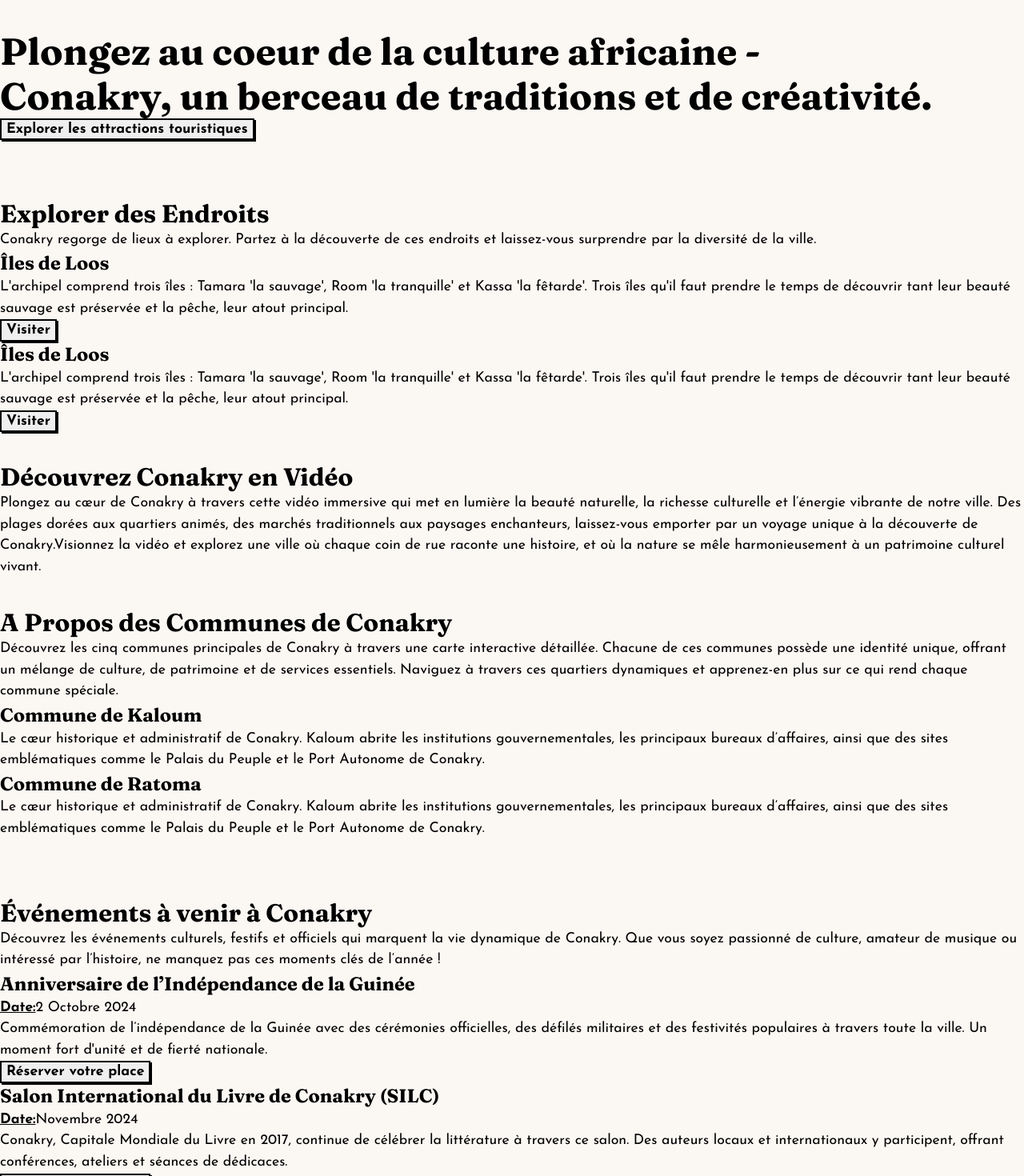
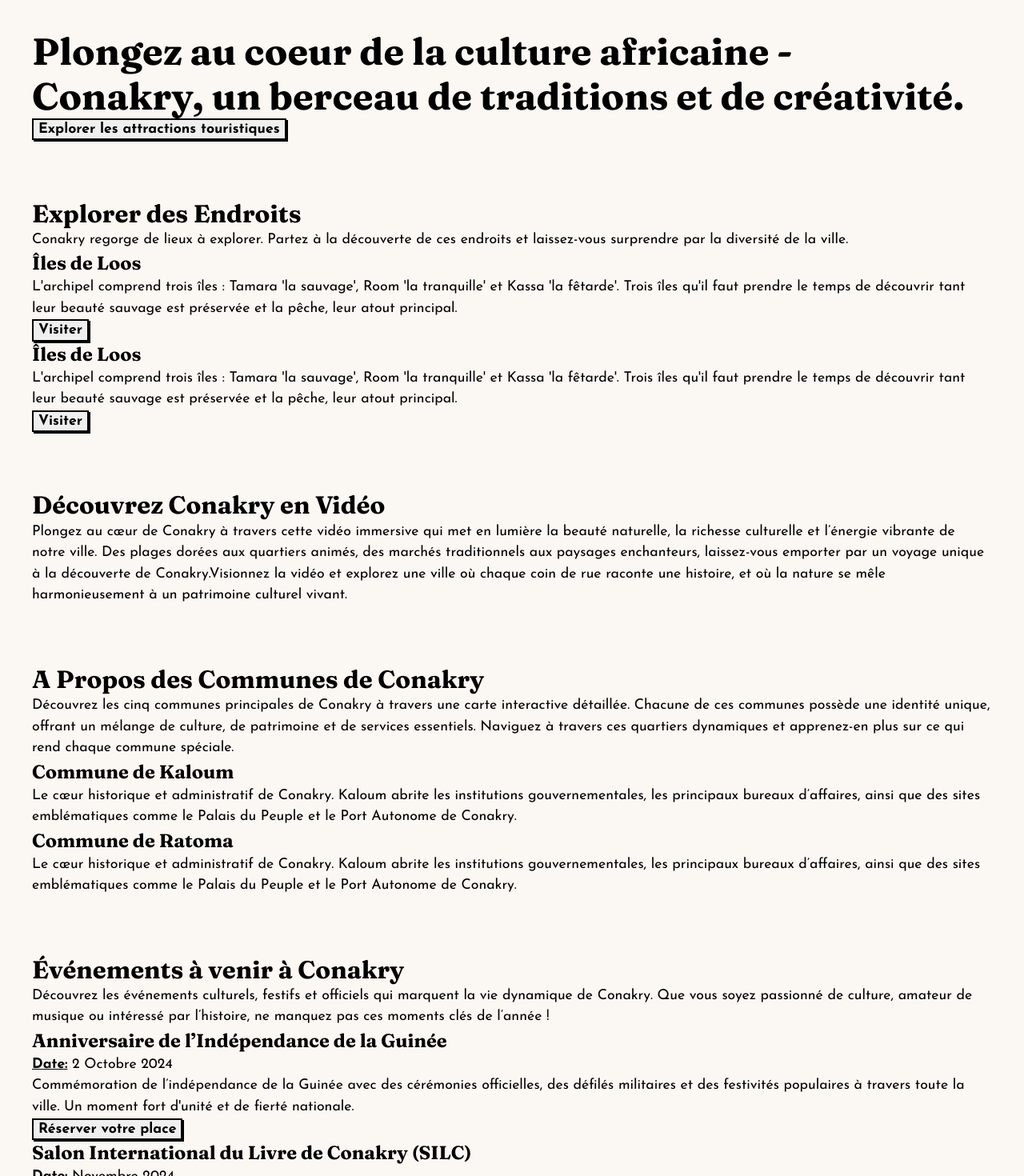
Before and after one commit to SouleymaneSy7/conakry-website-challenge, a React (Vite) app: page / in a window 1280 px wide. Shown: the top 1470 px of the page at 80% size. Built offline with nearby package versions, Linux system fonts and the light colour scheme.

Commit message:
feat: update the Home page contents html structure

```diff
--- a/src/components/HomeHeader.tsx
+++ b/src/components/HomeHeader.tsx
@@ -8,7 +8,7 @@ const HomeHeader = () => {
   return (
     <Container
       as="header"
-      className="hero-section-container | container-medium"
+      className="home-header | container"
     >
       <HeroSection heroTitle={heroTitle} heroBtnText={heroBtnText} />
     </Container>
--- a/src/components/HomeMain.tsx
+++ b/src/components/HomeMain.tsx
@@ -6,7 +6,7 @@ import HomeMainExploreSection from "./HomeMainExploreSection";
 
 const HomeMain = () => {
   return (
-    <Container as="main" className="discover">
+    <Container as="main" className="home-main">
       <HomeMainExploreSection />
       <HomeMainDiscoverSection />
       <HomeMainCommuneSection />
--- a/src/components/HomeMainCommuneSection.tsx
+++ b/src/components/HomeMainCommuneSection.tsx
@@ -3,9 +3,11 @@ import { communeSection, communeSlider } from "../constants/homepage-constants";
 
 const HomeMainCommuneSection = () => {
   return (
-    <Container as={"section"}>
-      <h2>{communeSection.communeTitle}</h2>
-      <p>{communeSection.communeDescription}</p>
+    <Container as={"section"} className="commune-section | container">
+      <div>
+        <h2>{communeSection.communeTitle}</h2>
+        <p>{communeSection.communeDescription}</p>
+      </div>
 
       <div>
         <Container as={"div"}>
--- a/src/components/HomeMainDiscoverSection.tsx
+++ b/src/components/HomeMainDiscoverSection.tsx
@@ -3,10 +3,13 @@ import Container from "./Container";
 
 const HomeMainDiscoverSection = () => {
   return (
-    <Container>
-      <h2> {discoverSection.discoverTitle} </h2>
-      <p> {discoverSection.discoverDescription}</p>
-      {/* Video */}
+    <Container as={"section"} className="discover-section | container">
+      <div className="discover__textbox">
+        <h2> {discoverSection.discoverTitle} </h2>
+        <p> {discoverSection.discoverDescription}</p>
+      </div>
+
+      <div className="discover__video">{/* Video */}</div>
     </Container>
   );
 };
--- a/src/components/HomeMainEvenementSection.tsx
+++ b/src/components/HomeMainEvenementSection.tsx
@@ -7,32 +7,43 @@ import Button from "./Buttons";
 
 const HomeMainEvenementSection = () => {
   return (
-    <Container as={"section"}>
-      <div>
+    <Container as={"section"} className="evenement-section | container">
+      <div className="evenement__textbox">
         <h2>{evenementSection.evenementTitle}</h2>
         <p>{evenementSection.evenementDescription}</p>
       </div>
 
-      <Container as={"div"}>
+      <Container as={"div"} className="evenement__card-container">
         {evenementCards.map((card) => {
           return (
-            <Container as={"article"} key={card.id}>
-              {/* <div>
-              <img src="" alt="" />
-            </div> */}
+            <Container as={"article"} key={card.id} className="evenement-card">
+              <div className="evenement-card__img">
+                {/* <img src="" alt="" /> */}
+              </div>
 
-              <h3>{card.evenementCardTitle}</h3>
-              <p>
-                <strong>Date:</strong>
-                {card.evenementCardDate}
-              </p>
+              <div className="evenement-card__textbox">
+                <h3 className="evenement-card__title">
+                  {card.evenementCardTitle}
+                </h3>
+                <p className="evenement-card__date">
+                  <strong>Date:</strong> {card.evenementCardDate}
+                </p>
 
-              <p>{card.evenementCardDescription}</p>
-              <Button type="button">{card.evenementCardBtn}</Button>
+                <p className="evenement-card__description">
+                  {card.evenementCardDescription}
+                </p>
+                <Button type="button" className="evenement-card--btn">
+                  {card.evenementCardBtn}
+                </Button>
+              </div>
             </Container>
           );
         })}
       </Container>
+
+      <Button type="button" className="evenement--btn">
+        Voir plus
+      </Button>
     </Container>
   );
 };
--- a/src/components/HomeMainExploreSection.tsx
+++ b/src/components/HomeMainExploreSection.tsx
@@ -5,9 +5,9 @@ import Button from "./Buttons";
 
 const HomeMainExploreSection = () => {
   return (
-    <Container as={"section"} className="explore-section">
-      <div>
-        <div>
+    <Container as={"section"} className="explore-section | container">
+      <div className="explore__flex">
+        <div className="explore__textbox">
           <h2>{exploreSection.explorerTitle}</h2>
           <p>{exploreSection.explorerDescription}</p>
         </div>
@@ -17,7 +17,7 @@ const HomeMainExploreSection = () => {
         </div> */}
       </div>
 
-      <Container as={"div"}>
+      <Container as={"div"} className="explore-card-container">
         {exploreCards.map((card) => {
           return (
             <Container as={"article"} key={card.id} className="explore-card">
@@ -29,7 +29,7 @@ const HomeMainExploreSection = () => {
               <p className="explore-card__description">
                 {card.cardDescription}
               </p>
-              <Button type="button" className="explore__card--btn">
+              <Button type="button" className="explore-card--btn">
                 {card.cardBtn}
               </Button>
             </Container>
```
